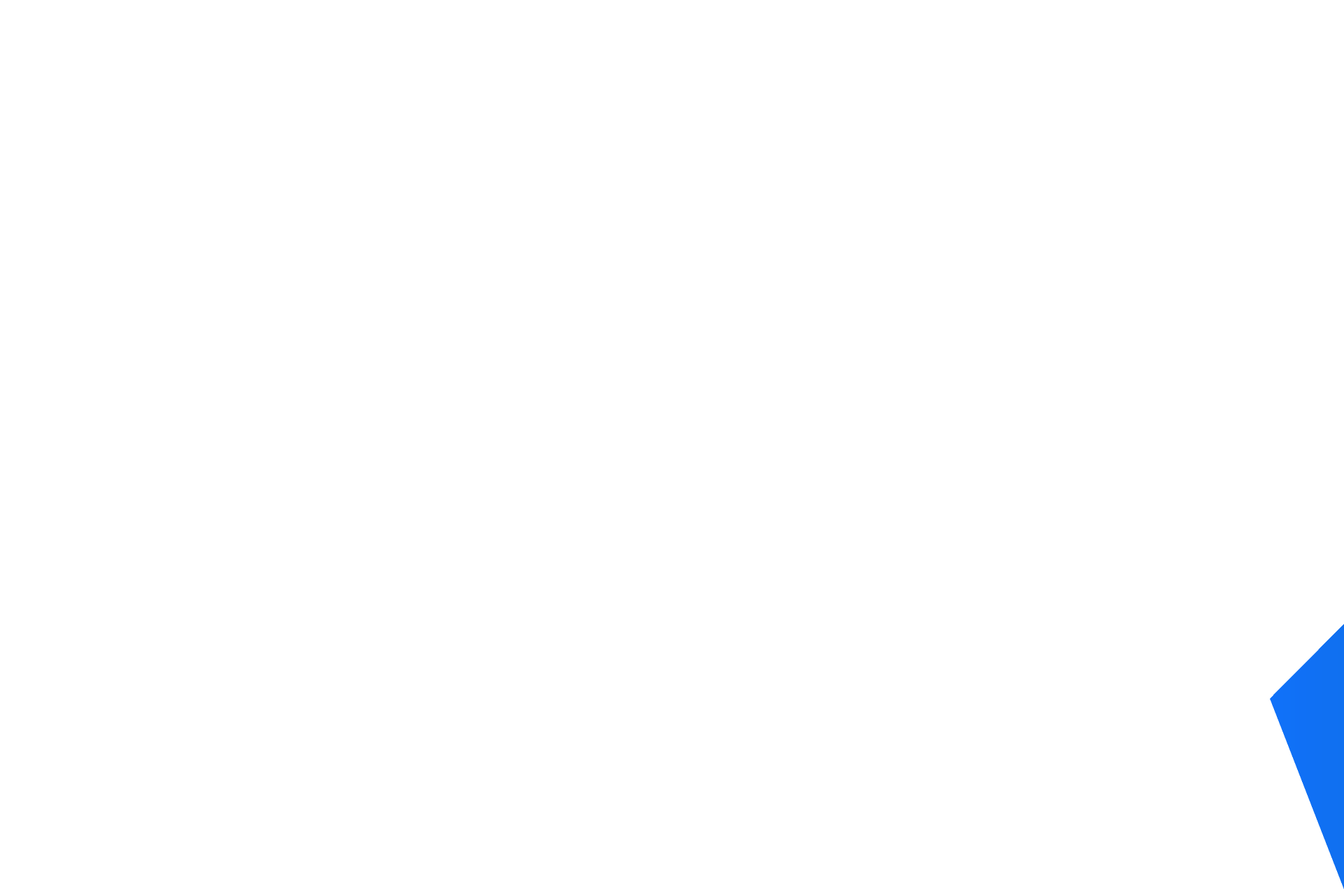
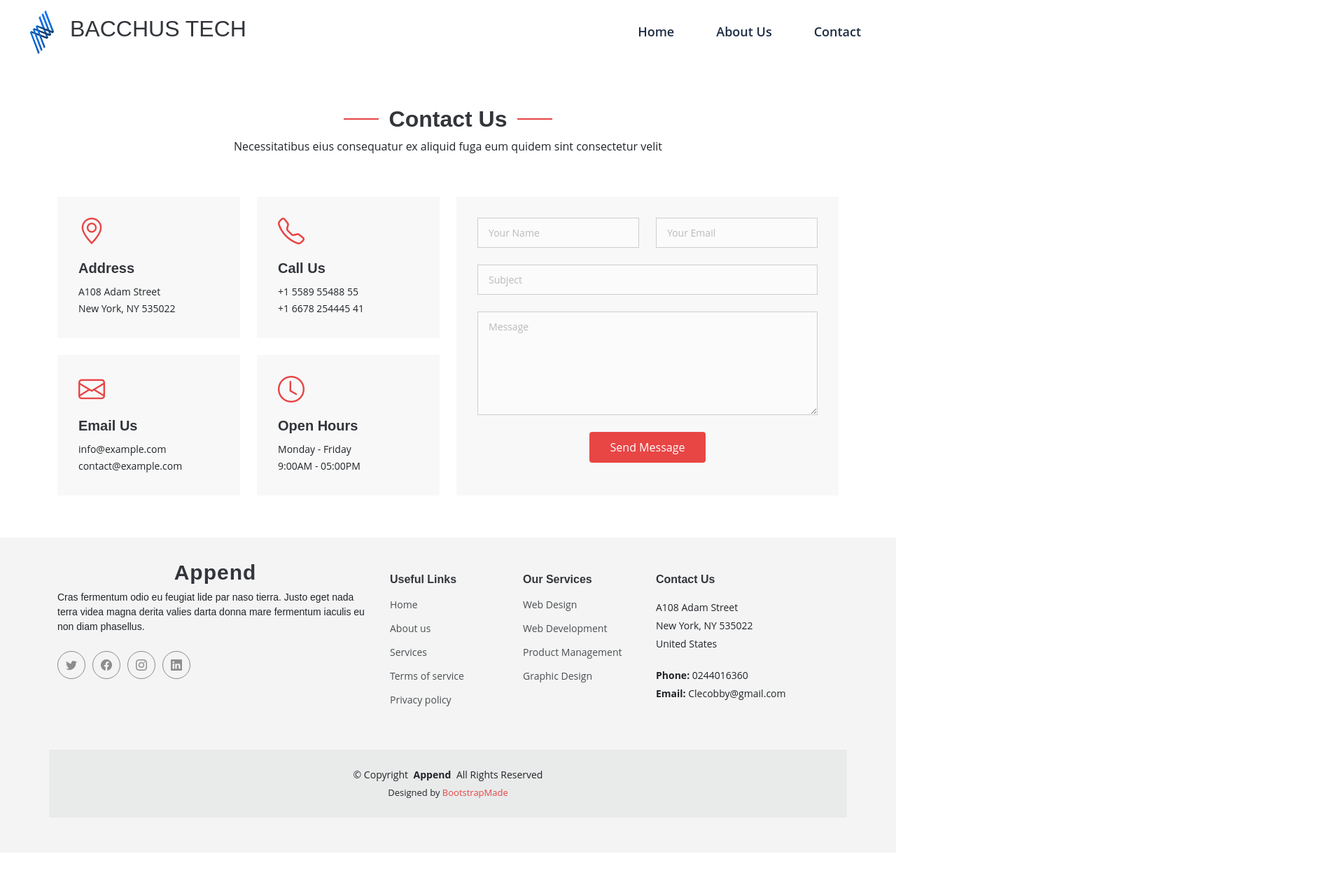
Before and after one commit to jcobby/bacchus, a React (Create React App) app: page /contact in a window 1280 px wide. Shown: the top 1280 px of the page at 70% size, 1920 px wide, since content can reach past the window. After the commit the page ends 1218 px from the top, so only its background shows below. Built offline with nearby package versions, Linux system fonts and the light colour scheme.

Commit message:
components

```diff
--- /dev/null
+++ b/src/Component/BelowNav.js
@@ -0,0 +1,69 @@
+import React from 'react'
+
+function BelowNav() {
+  return (
+    <div>
+       <footer id="footer" class="footer">
+
+<div class="container footer-top">
+  <div class="row gy-4">
+    <div class="col-lg-5 col-md-12 footer-about">
+      <a href="index.html" class="logo d-flex align-items-center">
+        <span>Append</span>
+      </a>
+      <p>Cras fermentum odio eu feugiat lide par naso tierra. Justo eget nada terra videa magna derita valies darta donna mare fermentum iaculis eu non diam phasellus.</p>
+      <div class="social-links d-flex mt-4">
+        <a href="/"><i class="bi bi-twitter"></i></a>
+        <a href="/"><i class="bi bi-facebook"></i></a>
+        <a href="/"><i class="bi bi-instagram"></i></a>
+        <a href="/"><i class="bi bi-linkedin"></i></a>
+      </div>
+    </div>
+
+    <div class="col-lg-2 col-6 footer-links">
+      <h4>Useful Links</h4>
+      <ul>
+        <li><a href="/">Home</a></li>
+        <li><a href="/">About us</a></li>
+        <li><a href="/">Services</a></li>
+        <li><a href="/">Terms of service</a></li>
+        <li><a href="/">Privacy policy</a></li>
+      </ul>
+    </div>
+
+    <div class="col-lg-2 col-6 footer-links">
+      <h4>Our Services</h4>
+      <ul>
+        <li><a href="/">Web Design</a></li>
+        <li><a href="/">Web Development</a></li>
+        <li><a href="/">Product Management</a></li>
+        <li><a href="/">Graphic Design</a></li>
+      </ul>
+    </div>
+
+    <div class="col-lg-3 col-md-12 footer-contact text-center text-md-start">
+      <h4>Contact Us</h4>
+      <p>A108 Adam Street</p>
+      <p>New York, NY 535022</p>
+      <p>United States</p>
+      <p class="mt-4"><strong>Phone:</strong> <span>0244016360</span></p>
+      <p><strong>Email:</strong> <span>Clecobby@gmail.com</span></p>
+    </div>
+
+  </div>
+</div>
+
+<div class="container copyright text-center mt-4">
+  <p>&copy; <span>Copyright</span> <strong class="px-1">Append</strong> <span>All Rights Reserved</span></p>
+  <div class="credits">
+
+    Designed by <a href="https://bootstrapmade.com/">BootstrapMade</a>
+  </div>
+</div>
+
+</footer>
+    </div>
+  )
+}
+
+export default BelowNav
--- /dev/null
+++ b/src/Component/Nav.css
@@ -0,0 +1,127 @@
+/* Navbar container */
+.navbar {
+    display: flex;
+    justify-content: space-between;
+    align-items: center;
+    background-color: white; /* Navbar background color */
+    padding: 0px 20px;
+}
+
+/* Logo styles */
+
+.logo {
+    display: flex;
+    justify-content: center;
+    align-items: center;
+}
+
+.logo h1 {
+    font-size: 2rem;
+    text-transform: uppercase;
+  }
+  .logo img {
+    width: 5rem;
+    height: 5rem;
+    background-size: cover;
+  }
+
+  .fillLi {
+    flex: 1;
+  display: flex;
+  justify-content: center;
+  align-items: center;
+  /* border: 1px solid #ccc; */
+  padding: 0px;
+  margin: 0;
+  white-space: nowrap;
+  transition: background-color 0.3s, color 0.3s; /* Transition effect for background-color and color */
+}
+
+.fillLi:hover,
+.fillLi:focus,
+.fillLi.active {
+  background-color: #0056a4; /* Darker blue background color on hover, focus, or click */
+  color: white; /* White text color on hover, focus, or click */
+}
+
+
+  nav {
+    /* width: 40%; */
+    padding: 1rem;
+  }
+
+
+
+/* Navigation links styles */
+.nav-links {
+    list-style: none;
+    display: flex;
+    gap: 0px;
+    margin: 0;
+}
+
+.nav-links li {
+    font-size: 16px;
+}
+
+.nav-links a {
+    text-decoration: none;
+    color: #1d2d44;
+    transition: color 0.2s;
+    font-weight: 600;
+    font-size: 18px; /* Adjust the font size as needed */
+    padding: 32px 30px; /* Add padding for a button-like appearance */
+
+  }
+
+  .nav-links a:hover {
+    color: white; /* Link color on hover */
+  }
+
+
+.menu-button {
+    display: none;
+    background: none;
+    border: none;
+    font-size: 24px;
+    color: #1d2d44;
+    cursor: pointer;
+  }
+
+/* Responsive styles */
+@media screen and (max-width: 768px) {
+    .navbar {
+        /* flex-direction: column; */
+        text-align: center;
+    }
+
+    .nav-links {
+        flex-direction: column;
+    }
+
+    .nav-links li {
+        margin: 10px 0;
+    }
+
+    .menu-button {
+        display: block;
+      }
+
+      .nav-links {
+        display: none;
+        flex-direction: column;
+        text-align: center;
+        background-color: rgb(225, 229, 235); /* Background color for the menu */
+        padding: 20px;
+        position: absolute;
+        top: 90px;
+        left: 0;
+        right: 0;
+        z-index: 11;
+      }
+
+      .nav-links.active {
+        display: flex;
+      }
+
+}
--- a/src/Pages/AboutUs.js
+++ b/src/Pages/AboutUs.js
@@ -1,5 +1,5 @@
 import React from "react";
-// import BelowNav from "../Components/BelowNav";
+import BelowNav from "../Component/BelowNav";
 import "./AboutUs.css";
 import backgroundimage from "../assets/images/cta-bg.jpg";
 import Top from "../Pages/Top"
@@ -240,7 +240,7 @@ function AboutUs() {
           </div>
         </div>
       </section>
-      {/* <BelowNav /> */}
+      <BelowNav />
     </div>
   );
 }
--- a/src/Pages/Contact.js
+++ b/src/Pages/Contact.js
@@ -1,6 +1,6 @@
 import React from 'react'
 import './Contact.css'
-// import BelowNav from '../Components/BelowNav'
+import BelowNav from '../Component/BelowNav'
 import Top from "../Pages/Top"
 
 
@@ -101,7 +101,7 @@ function Contact() {
 
 </section>
 
-{/* <BelowNav /> */}
+<BelowNav />
     </div>
   )
 }
--- a/src/Pages/Home.js
+++ b/src/Pages/Home.js
@@ -35,7 +35,7 @@ import flask from "../assets/icons/flask.svg";
 import mongodb from "../assets/icons/mongodb.svg";
 import expressjs from "../assets/icons/expressjs.svg";
 import kubernetes from "../assets/icons/kubernetes.svg";
-// import BelowNav from "../Components/BelowNav";
+import BelowNav from "../Component/BelowNav";
 
 
 function Home() {
@@ -521,7 +521,7 @@ function Home() {
         </div>
       </section> */}
 
- {/* <BelowNav /> */}
+ <BelowNav />
     </div>
   );
 }
--- a/src/Pages/Top.js
+++ b/src/Pages/Top.js
@@ -1,5 +1,6 @@
 import React from "react";
 import { useState } from "react";
+import "../Component/Nav.css";
 import logo from "../assets/icons/Bacchus Logo.png";
 import { FontAwesomeIcon } from "@fortawesome/react-fontawesome";
 import { faBars, faTimes } from "@fortawesome/free-solid-svg-icons";
```
